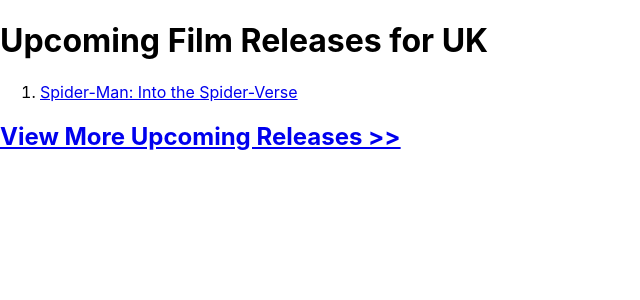
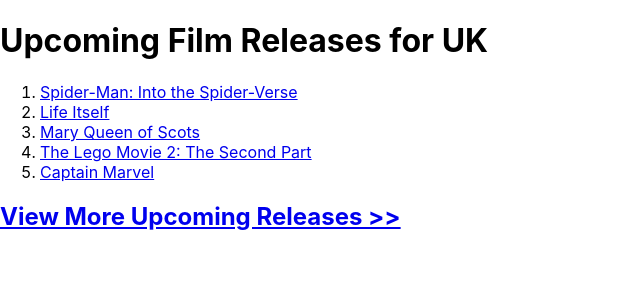
Before and after one commit to LauraNgy/Week_14_Day_01_Homework_FilmReleases, a React (Create React App) app: page / in a window 1280 px wide. Shown: the top 300 px of the page, without its empty margins (0-640 px from the left). Built offline with nearby package versions, Linux system fonts and the light colour scheme.

Commit message:
finishes dynamic rendering

```diff
--- a/src/components/FilmList.js
+++ b/src/components/FilmList.js
@@ -4,9 +4,16 @@
 class FilmList extends Component {
 
   render() {
+    const filmNodes = this.props.data.map((film) => {
+      return <Film
+        key={film.id}
+        name={film.name}
+        url={film.url} />
+    });
+
     return (
       <ol>
-        <Film name="Spider-Man: Into the Spider-Verse" url="https://www.imdb.com/title/tt4633694/?ref_=rlm"/>
+        {filmNodes}
       </ol>
     )
   }
```
